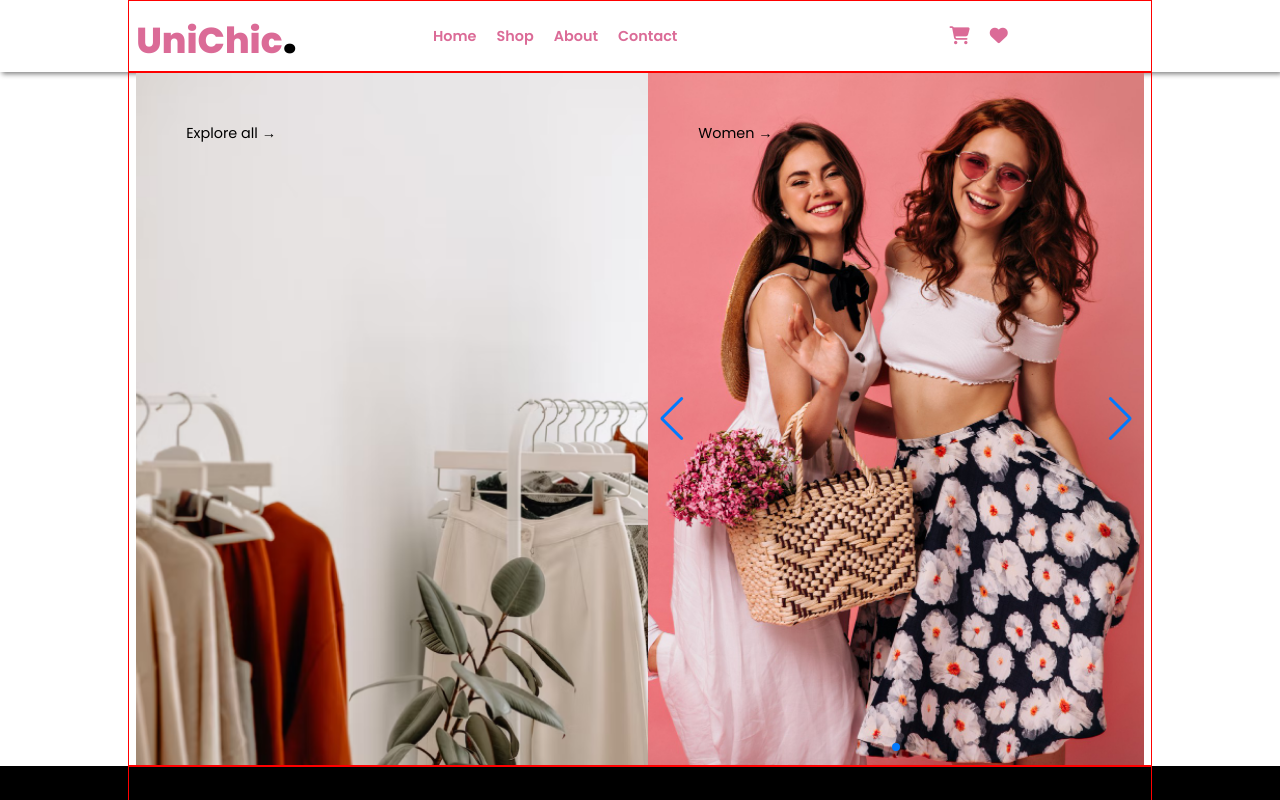
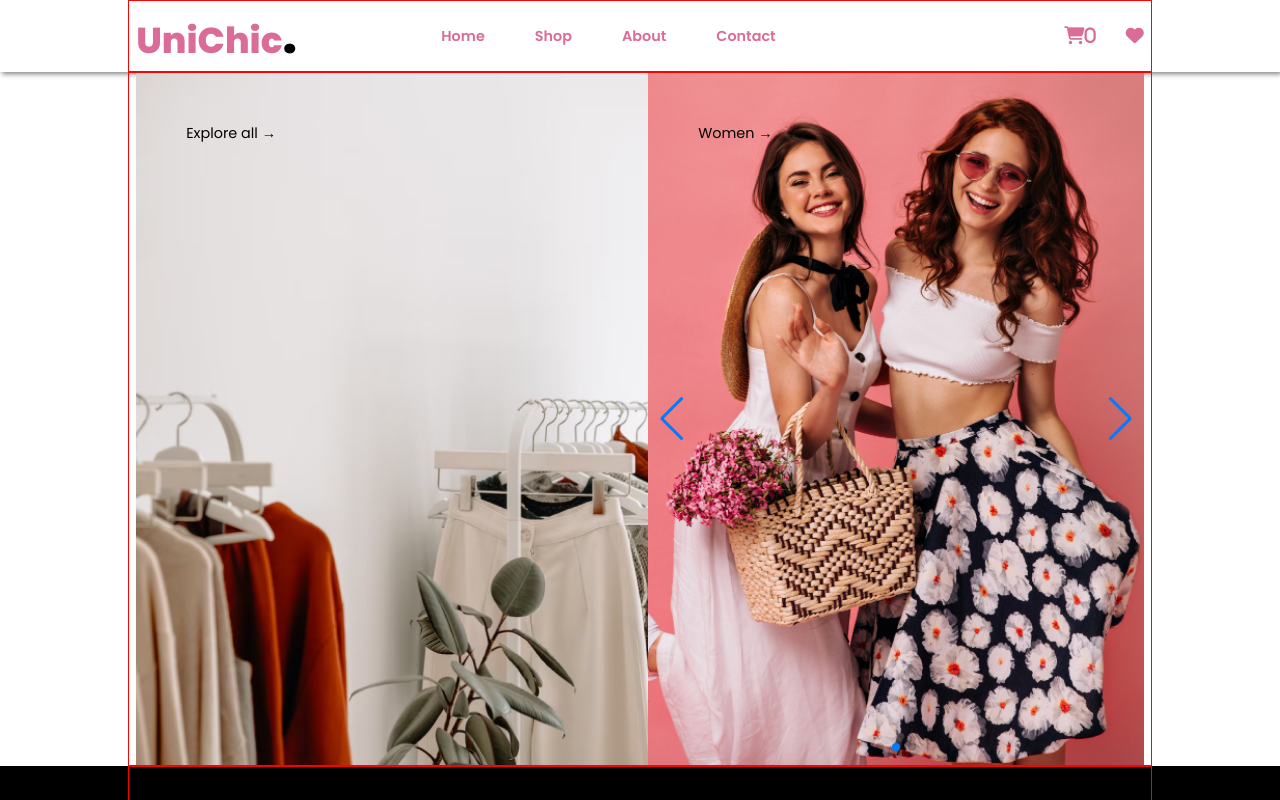
Before and after one commit to pragya-codes/UniChic-app, a React (Vite) app: page / in a window 1280 px wide. Shown: the top 800 px of the page. Built offline with nearby package versions, Linux system fonts and the light colour scheme.

Commit message:
minor chanes in Nav Cart

```diff
--- a/src/components/Navbar.jsx
+++ b/src/components/Navbar.jsx
@@ -1,6 +1,9 @@
 import { Link } from 'react-router-dom';
+import { useContext } from 'react';
+import { CartContext } from '../context/cartContext';
 import '../styles/Navbar.css';
 function Navbar() {
+	const { cartCount } = useContext(CartContext);
 	return (
 		<div className="navbar">
 			<div className="container c-nav">
@@ -37,7 +40,9 @@ function Navbar() {
 					{/* <li>Login/Register</li> */}
 					<li>
 						<Link to="/cart" className="link">
-							<i className=" fa-solid fa-cart-shopping fa-lg"></i>
+							<i className=" fa-solid fa-cart-shopping fa-lg">
+								{cartCount}
+							</i>
 						</Link>
 					</li>
 					<i className="fa-solid fa-heart fa-lg"></i>
--- a/src/styles/Navbar.css
+++ b/src/styles/Navbar.css
@@ -18,13 +18,22 @@ span {
 	font-size: 2.5rem;
 }
 
-.menu,
-.side {
+.menu {
 	margin: auto;
 	color: #db6b97;
 	display: flex;
 	font-weight: 600;
 	flex-direction: row;
-	gap: 20px;
+	gap: 50px;
 	align-items: center;
 }
+
+.side {
+	margin-left: auto;
+	color: #db6b97;
+	display: flex;
+	font-weight: 600;
+	flex-direction: row;
+	gap: 30px;
+	align-items: center;
+}
--- a/src/styles/Shop.css
+++ b/src/styles/Shop.css
@@ -1,5 +1,5 @@
 .container.c-shop {
-	padding: 50px 0;
+	padding: 1rem 2rem;
 	display: grid;
 	grid-template-columns: repeat(4, auto);
 	grid-template-rows: repeat(4, 500px);
@@ -9,4 +9,5 @@
 li {
 	height: fit-content;
 	width: fit-content;
+	place-self: center;
 }
```
